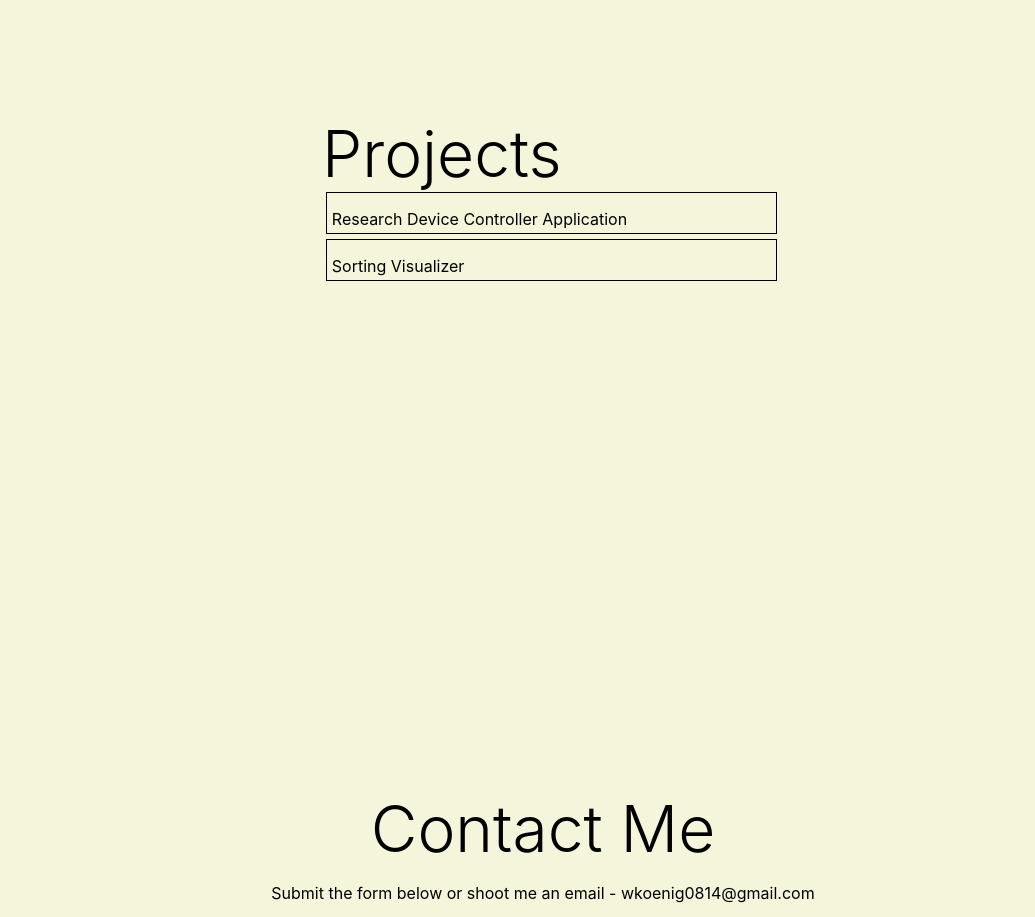
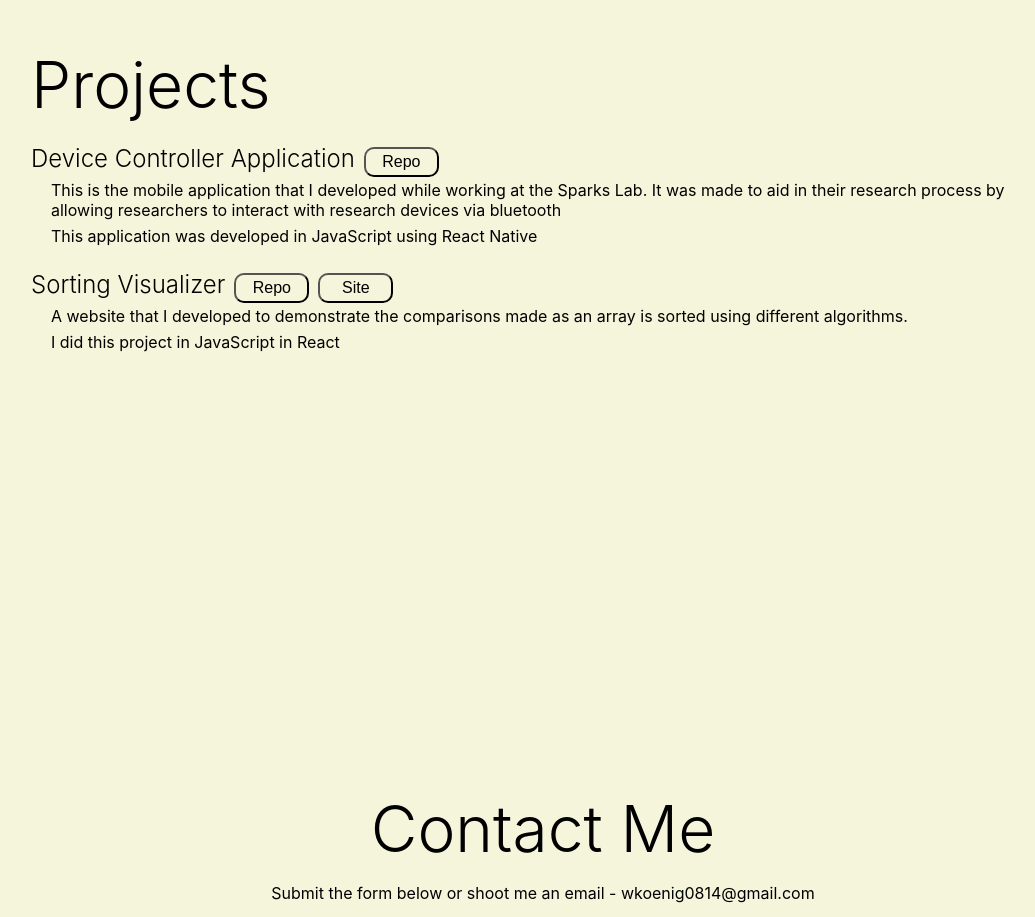
Before and after one commit to willk0814/personal_portfolio, a React (Create React App) app: page / in a window 1280 px wide. Shown: the part 2600-3517 px from the top of the page, without its empty margins (97-1132 px from the left). Built offline with nearby package versions, Linux system fonts and the light colour scheme.

Commit message:
Sliders removed from project page

```diff
--- a/src/ComponentGroups/Projects/ProjectPage.js
+++ b/src/ComponentGroups/Projects/ProjectPage.js
@@ -1,6 +1,4 @@
 import React, { useState } from "react";
-import AppDemo from "../Assets/DeviceControllerDemo.MP4";
-import sortingDemo from "../Assets/sortingVisualizer.MP4";
 
 import "../PageStyling/PageStyles.css";
 
@@ -30,70 +28,38 @@ export default function ProjectPage() {
     <div name="projects" className="pageContainer">
       <div className="contentContainer">
         <h1 className="titleText">Projects</h1>
-        {/* Project - Device Controller */}
-        <div
-          style={{
-            width: appExpanded ? "80vh" : "55vh",
-            height: appExpanded ? "70vh" : "5vh",
-          }}
-          className="expandable"
-          onMouseEnter={toggleApp}
-          onMouseLeave={toggleApp}
+        <div>
+          <p
+            style={{ display: "inline", marginRight: "9px" }}
+            className="subTitle"
           >
-          <p>Research Device Controller Application</p>
-          <div
-            style={{
-              display: appExpanded ? true : "none",
-            }}
-            className="expandableBox"
+            Device Controller Application
+          </p>
+          <a
+            href="https://github.com/willk0814/DeviceControllerApp"
+            target="_blank"
           >
-            <div className="projectExpandable">
-              <div>
-                <p>
-                  This is the React Native application that I built while
-                  working at the Sparks Lab. It was used to connect to research
-                  devices, initiate tests via bluetooth, and recieve and process
-                  data.
-                </p>
-                <a href="https://github.com/willk0814/DeviceControllerApp">
             <button className="submitMessageButton">Repo</button>
           </a>
-              </div>
-              <video
-                height={550}
-                autoPlay={true}
-                loop={true}
-                className="alignDemo"
-                muted
-              >
-                <source src={AppDemo} type="video/mp4" />
-              </video>
-            </div>
-          </div>
+          <ul className="subList">
+            <li className="subListItem">
+              This is the mobile application that I developed while working at
+              the Sparks Lab. It was made to aid in their research process by
+              allowing researchers to interact with research devices via
+              bluetooth
+            </li>
+            <li className="subListItem">
+              This application was developed in JavaScript using React Native
+            </li>
+          </ul>
         </div>
 
-        {/* Project - Sorting Visualizer */}
-        <div
-          style={{
-            width: sortingExpanded ? "80vh" : "55vh",
-            height: sortingExpanded ? "27vh" : "5vh",
-          }}
-          className="expandable"
-          onMouseEnter={toggleSorting}
-          onMouseLeave={toggleSorting}
+        <div>
+          <p
+            style={{ display: "inline", marginRight: "9px" }}
+            className="subTitle"
           >
-          <p>Sorting Visualizer</p>
-          <div
-            style={{
-              display: sortingExpanded ? true : "none",
-            }}
-            className="expandableBox"
-          >
-            <div className="projectExpandable">
-              <div>
-                <p>
-                  A react project to demonstrate the comparisons made by
-                  different sorting algorithms when sorting an array
+            Sorting Visualizer
           </p>
           <a
             href="https://github.com/willk0814/sorting_visualizer"
@@ -101,7 +67,7 @@ export default function ProjectPage() {
           >
             <button
               className="submitMessageButton"
-                    style={{ marginRight: "10px" }}
+              style={{ marginRight: "9px" }}
             >
               Repo
             </button>
@@ -112,63 +78,16 @@ export default function ProjectPage() {
           >
             <button className="submitMessageButton">Site</button>
           </a>
+          <ul className="subList">
+            <li className="subListItem">
+              A website that I developed to demonstrate the comparisons made as
+              an array is sorted using different algorithms.
+            </li>
+            <li className="subListItem">
+              I did this project in JavaScript in React
+            </li>
+          </ul>
         </div>
-              <video
-                width={285}
-                autoPlay={true}
-                loop={true}
-                className="alignDemo"
-                muted
-              >
-                <source src={sortingDemo} type="video/mp4" />
-              </video>
-            </div>
-          </div>
-        </div>
-
-        {/* Project - 2048 Game */}
-        {/* <div
-            style={{
-              width: pythonGameExpanded ? '80vh' : '55vh',
-              height: pythonGameExpanded ? '20vh' : '5vh'
-            }}
-            className='expandable'
-            onMouseEnter={togglePythonGame}
-            onMouseLeave={togglePythonGame}>
-            <p>Python 2048 Game</p>
-            <div
-              style={{
-                display: pythonGameExpanded ? true : 'none'
-              }}
-              className='expandableBox'>
-              <p>accomplishments</p>
-              <p>accomplishments</p>
-              <p>accomplishments</p>
-              <p>accomplishments</p>
-            </div>
-          </div> */}
-
-        {/* Project - Path Finding */}
-        {/* <div
-            style={{
-              width: pathFindingExpanded ? '80vh' : '55vh',
-              height: pathFindingExpanded ? '20vh' : '5vh'
-            }}
-            className='expandable'
-            onMouseEnter={togglePathFinding}
-            onMouseLeave={togglePathFinding}>
-            <p>Path Finding Visualizer</p>
-            <div
-              style={{
-                display: pathFindingExpanded ? true : 'none',
-              }}
-              className='expandableBox'>
-              <div className='projectExpandable'>
-                <p>accomplishments</p>
-                <p>accomplishments</p>
-              </div>
-            </div>
-          </div> */}
       </div>
     </div>
   );
```
Also changed, not shown: 2 other files (tests, documents, lock files or other folders). Lines whose indentation alone changed are shown as unchanged.
